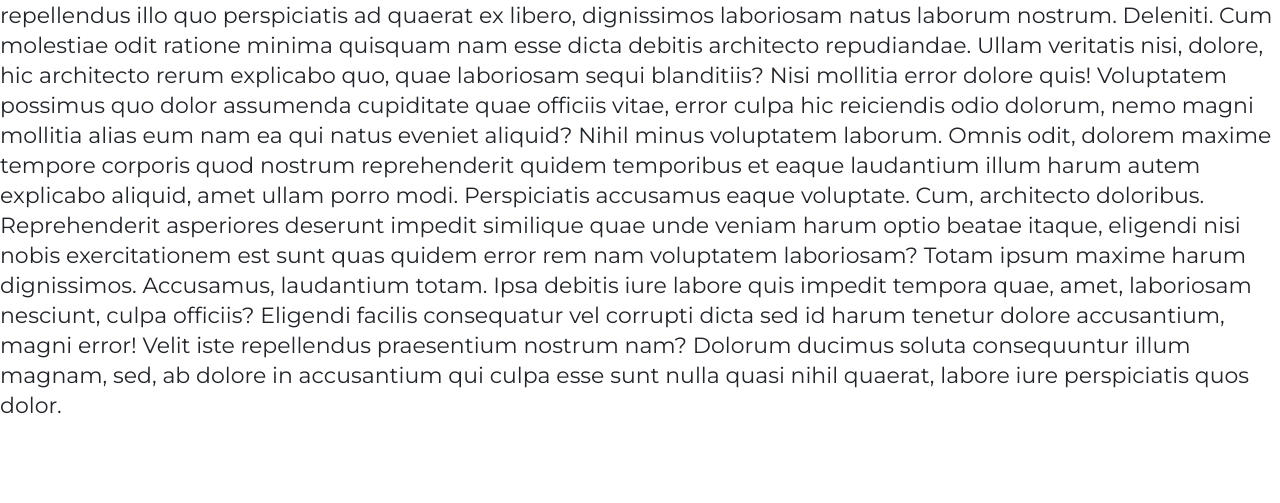
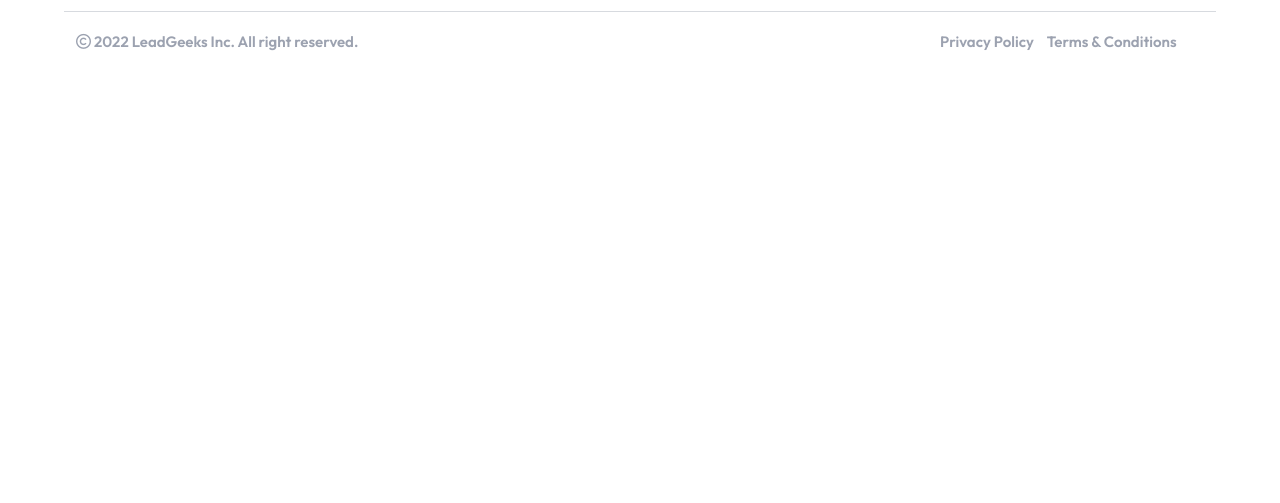
Before and after one commit to anastasiakezia/LeadGeeks, a plain HTML site: page services.html in a window 1280 px wide. Shown: the part 3893-4396 px from the top of the page. After the commit the page ends 4013 px from the top, so only its background shows below. Drawn offline with nearby package versions, Linux system fonts and the light colour scheme.

Commit message:
revert testing

```diff
--- a/services.html
+++ b/services.html
@@ -388,45 +388,6 @@
           </div>
         </div>
       </section>
-
-      <section>
-        <p>
-          Lorem ipsum dolor sit amet consectetur adipisicing elit. Quam
-          perspiciatis alias rerum pariatur tempora hic reiciendis minus fugit
-          officiis. Voluptatibus quaerat alias natus quos vel hic, debitis
-          corporis inventore? Quisquam! Iste, error molestias. Aliquam suscipit
-          vel cum ipsum ratione eos optio commodi id unde iure facilis excepturi
-          similique voluptates ipsam perferendis est consequuntur eaque ab
-          incidunt, fugit voluptatibus magni laborum. Dignissimos quibusdam
-          veritatis, officia maiores deleniti laborum sint accusamus cupiditate
-          corrupti provident sed amet illo officiis. Deserunt enim non nobis
-          atque. Nihil eum ea provident quis ut aspernatur commodi voluptates?
-          Magni atque cumque iste rerum facere quos labore reprehenderit in
-          perspiciatis molestias? Iste hic rem debitis repellendus illo quo
-          perspiciatis ad quaerat ex libero, dignissimos laboriosam natus
-          laborum nostrum. Deleniti. Cum molestiae odit ratione minima quisquam
-          nam esse dicta debitis architecto repudiandae. Ullam veritatis nisi,
-          dolore, hic architecto rerum explicabo quo, quae laboriosam sequi
-          blanditiis? Nisi mollitia error dolore quis! Voluptatem possimus quo
-          dolor assumenda cupiditate quae officiis vitae, error culpa hic
-          reiciendis odio dolorum, nemo magni mollitia alias eum nam ea qui
-          natus eveniet aliquid? Nihil minus voluptatem laborum. Omnis odit,
-          dolorem maxime tempore corporis quod nostrum reprehenderit quidem
-          temporibus et eaque laudantium illum harum autem explicabo aliquid,
-          amet ullam porro modi. Perspiciatis accusamus eaque voluptate. Cum,
-          architecto doloribus. Reprehenderit asperiores deserunt impedit
-          similique quae unde veniam harum optio beatae itaque, eligendi nisi
-          nobis exercitationem est sunt quas quidem error rem nam voluptatem
-          laboriosam? Totam ipsum maxime harum dignissimos. Accusamus,
-          laudantium totam. Ipsa debitis iure labore quis impedit tempora quae,
-          amet, laboriosam nesciunt, culpa officiis? Eligendi facilis
-          consequatur vel corrupti dicta sed id harum tenetur dolore
-          accusantium, magni error! Velit iste repellendus praesentium nostrum
-          nam? Dolorum ducimus soluta consequuntur illum magnam, sed, ab dolore
-          in accusantium qui culpa esse sunt nulla quasi nihil quaerat, labore
-          iure perspiciatis quos dolor.
-        </p>
-      </section>
       <!-- LeadGeeks Iteration Cycle End -->
     </main>
     <!-- Main Content End -->
```
